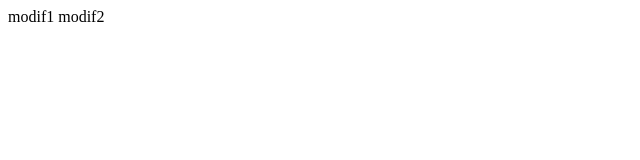
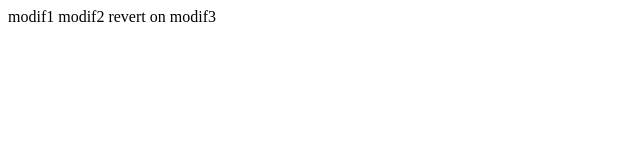
Before and after one commit to helmaymouni/Projet2, a website: page work.html in a window 1280 px wide. Shown: the whole page, without its empty margins (0-640 px from the left). Drawn offline with Linux system fonts and the light colour scheme.

Commit message:
revert on modif3

```diff
--- a/work.html
+++ b/work.html
@@ -7,5 +7,6 @@
     <body>
         modif1
         modif2
+        revert on modif3
     </body>
 </html>
```
